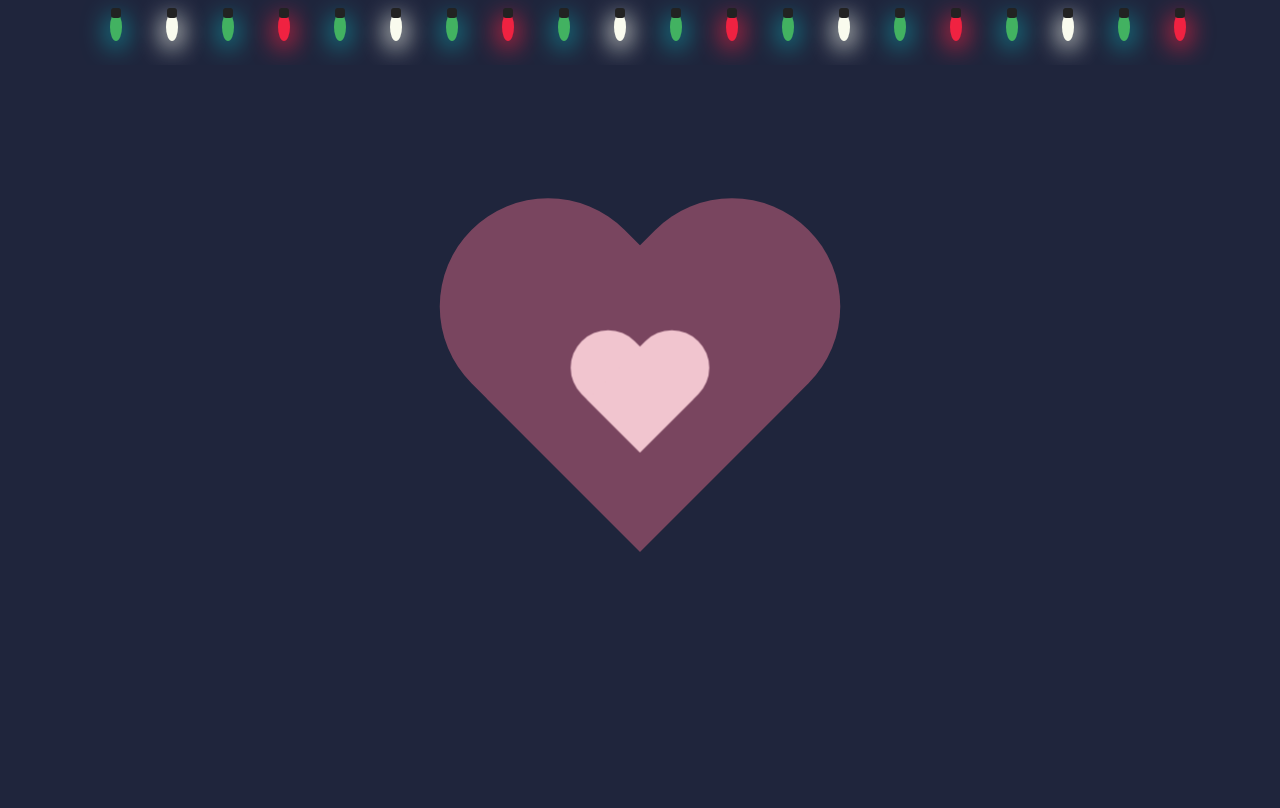
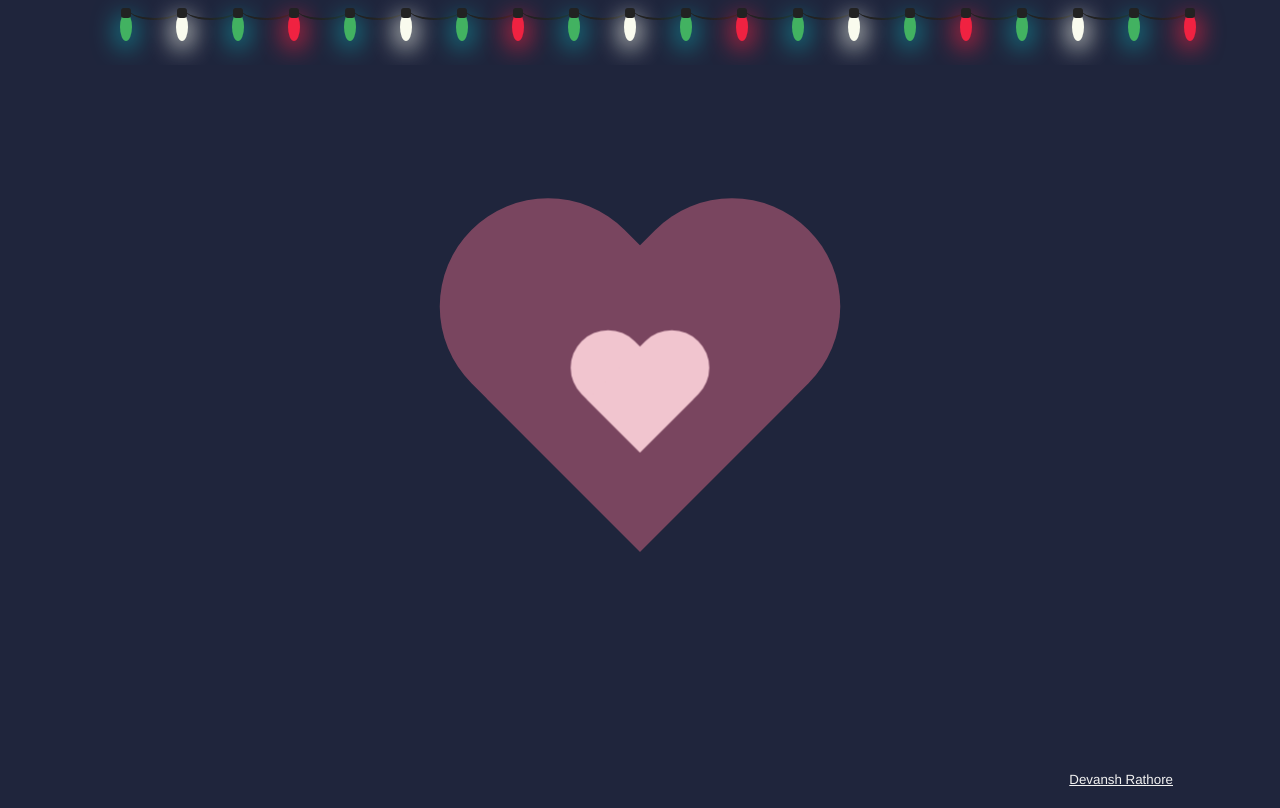
Before and after one commit to devanshrathore/Beat-It, a plain HTML site: page index.html in a window 1280 px wide. Drawn offline with Linux system fonts and the light colour scheme.

Commit message:
Finalized Concept
Included:
-Lights
-Link to Facebook Account

```diff
--- a/index.html
+++ b/index.html
@@ -1,6 +1,7 @@
 <title>
   Beat It
 </title>
+
 <link rel="stylesheet" href="style.css">
 <link rel="shortcut icon" href="favicon.ico" />
 <div class="heart love1"></div>
@@ -27,3 +28,6 @@
   <li></li>
   <li></li>
 </ul>
+<div class="footer">
+		<span id="right">
+			<a class="footItem" href="https://www.facebook.com/devansh.rathore">Devansh Rathore</a>
--- a/style.css
+++ b/style.css
@@ -7,6 +7,27 @@ html, body{
 	background: #1f253c;
 }
 
+.footer{
+	bottom: 0;
+	font-size: 10pt;
+	position: absolute;
+	width: 100%;
+	background: #1f253c;
+	border-top: 1px solid #1f253c;
+	line-height: 40px;
+}
+.footItem{
+	height: auto;
+	color: #f2f2f2;
+	padding-left: 30px;
+	margin: 15px;
+	font-style: normal;;
+	font-family: helvetica;
+}
+#right{
+	margin-right: 100px;
+	float:right;
+}
 .strand{
 	text-align: center;
 	white-space: nowrap;
@@ -74,6 +95,22 @@ html, body{
 	top: -4.66667px;
 	left: 1px;
 }
+.strand li:after{
+	content: "";
+	top: -14px;
+	left: 9px;
+	position: absolute;
+	width: 52px;
+	height: 18.66667px;
+	border-bottom: solid #222 2px;
+	border-radius: 50%;
+}
+.strand li:last-child:after{
+	content: none;
+}
+.strand li:first-child{
+	margin-left: 40px;
+}
 
 .heart{
 	position: absolute;
@@ -136,21 +173,3 @@ html, body{
 		opacity: 0;
 		transform: scale(15);
 	}
-
-
-.strand li:after{
-	content: "";
-	top: -14px;
-	left: 9px;
-	position: absolute;
-	width: 52px;
-	height: 18.66667px;
-	border-bottom: solid #222 2px;
-	border-radius: 50%;
-}
-.strand li:last-child:after{
-	content: none;
-}
-.strand li:first-child{
-	margin-left: 40px;
-}
```
